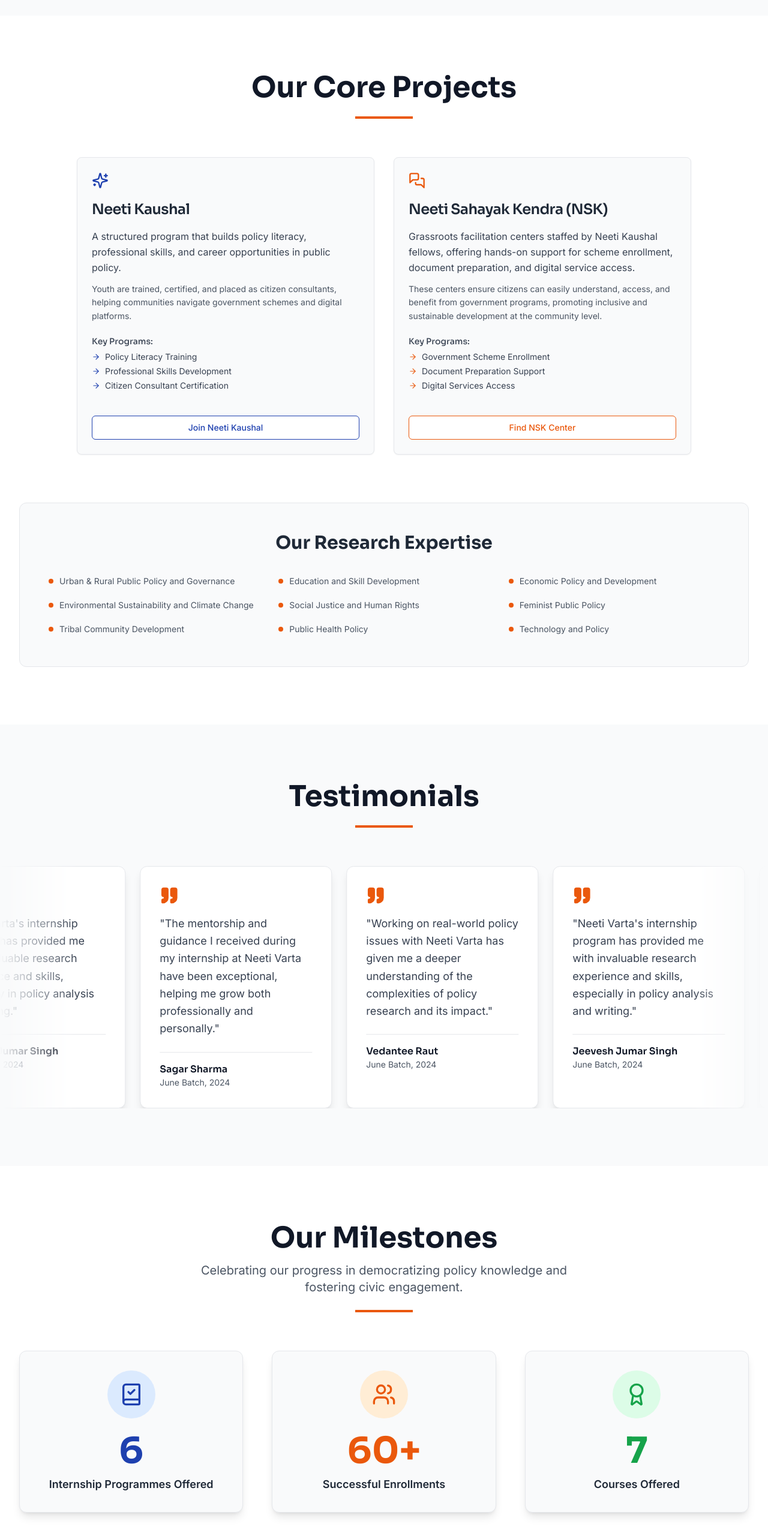
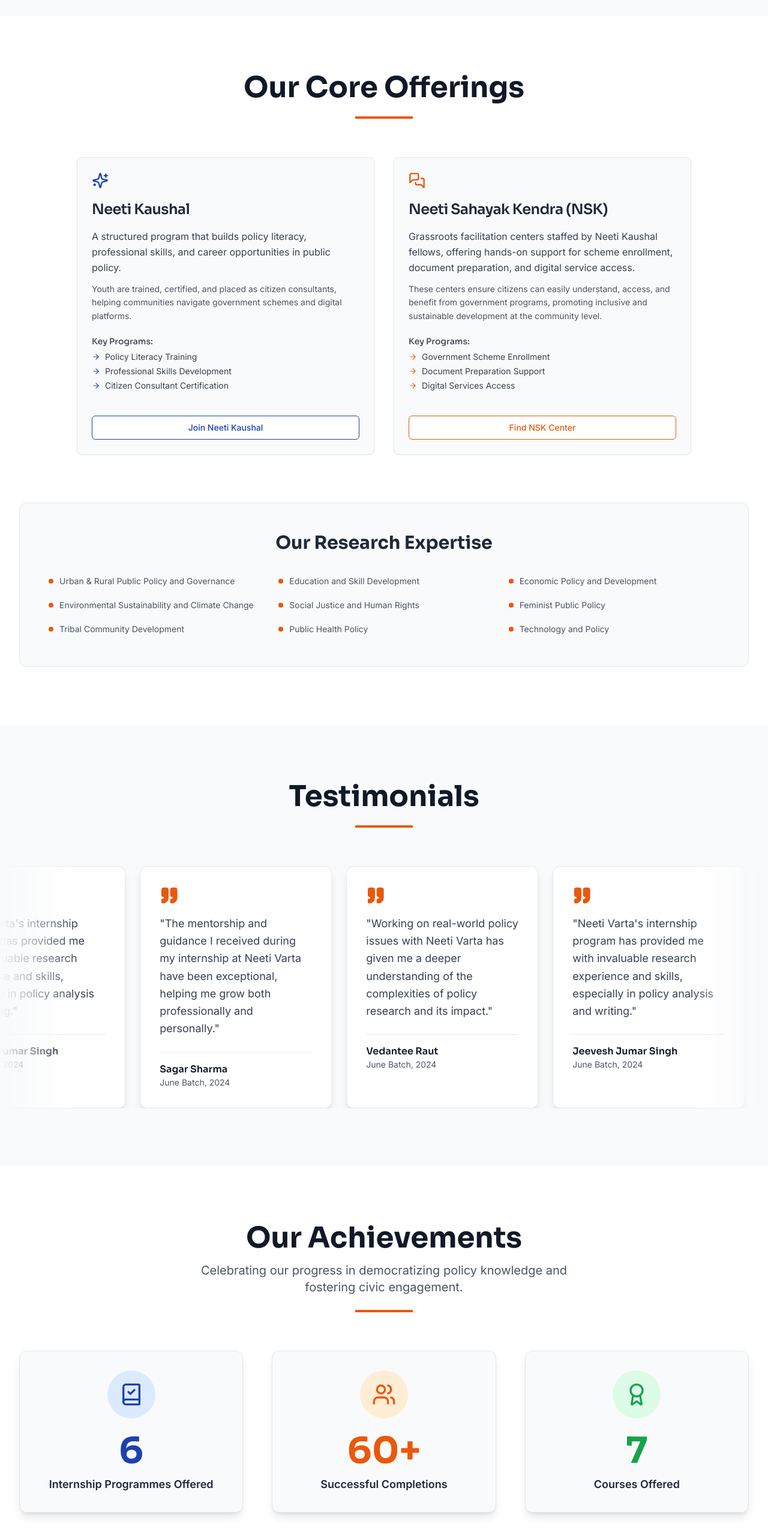
Before and after one commit to kanakk365/NeetiVarta, a Next.js app: page / in a window 1280 px wide. Shown: the part 1899-4465 px from the top of the page at 60% size. Built offline with nearby package versions, Linux system fonts and the light colour scheme.

Commit message:
Made changes in Text

```diff
--- a/components/sections/achievements-section.tsx
+++ b/components/sections/achievements-section.tsx
@@ -27,7 +27,7 @@ const achievementsData: AchievementItem[] = [
     icon: Users,
     numericValue: 60,
     suffix: "+",
-    label: "Successful Enrollments",
+    label: "Successful Completions",
     themeColor: "text-brand-orange dark:text-orange-400",
     iconBgColor: "bg-orange-100 dark:bg-orange-500/20",
   },
@@ -63,7 +63,7 @@ export default function AchievementsSection() {
       <div className="max-w-7xl mx-auto px-4 sm:px-6 lg:px-8">
         <div className="text-center mb-16">
           <h2 className="font-sora text-3xl sm:text-4xl lg:text-5xl font-bold text-gray-900 dark:text-gray-100 mb-4">
-            Our Milestones
+            Our Achievements
           </h2>
           <p className="font-sans text-xl text-gray-600 dark:text-gray-400 mb-6 max-w-2xl mx-auto">
             Celebrating our progress in democratizing policy knowledge and
--- a/components/sections/events-section.tsx
+++ b/components/sections/events-section.tsx
@@ -83,7 +83,7 @@ export default function EventsSection() {
           </div>
 
           <h2 className="font-sora text-3xl sm:text-4xl lg:text-5xl font-bold text-gray-900 dark:text-gray-100 mb-6 leading-tight">
-            Policy Research Training &<br />
+            Policy Research Training cum<br />
             <span className="text-brand-orange dark:text-orange-400">
               Internship Programme
             </span>
--- a/components/sections/services-section.tsx
+++ b/components/sections/services-section.tsx
@@ -66,7 +66,7 @@ export default function ServicesSection() {
       <div className="max-w-7xl mx-auto px-4 sm:px-6 lg:px-8">
         <div className="text-center mb-16">
           <h2 className="font-sora text-3xl sm:text-4xl lg:text-5xl font-bold text-gray-900 dark:text-gray-100 mb-6">
-            Our Core Projects
+            Our Core Offerings
           </h2>
           <div className="w-24 h-1 bg-brand-orange mx-auto"></div>
         </div>
```
